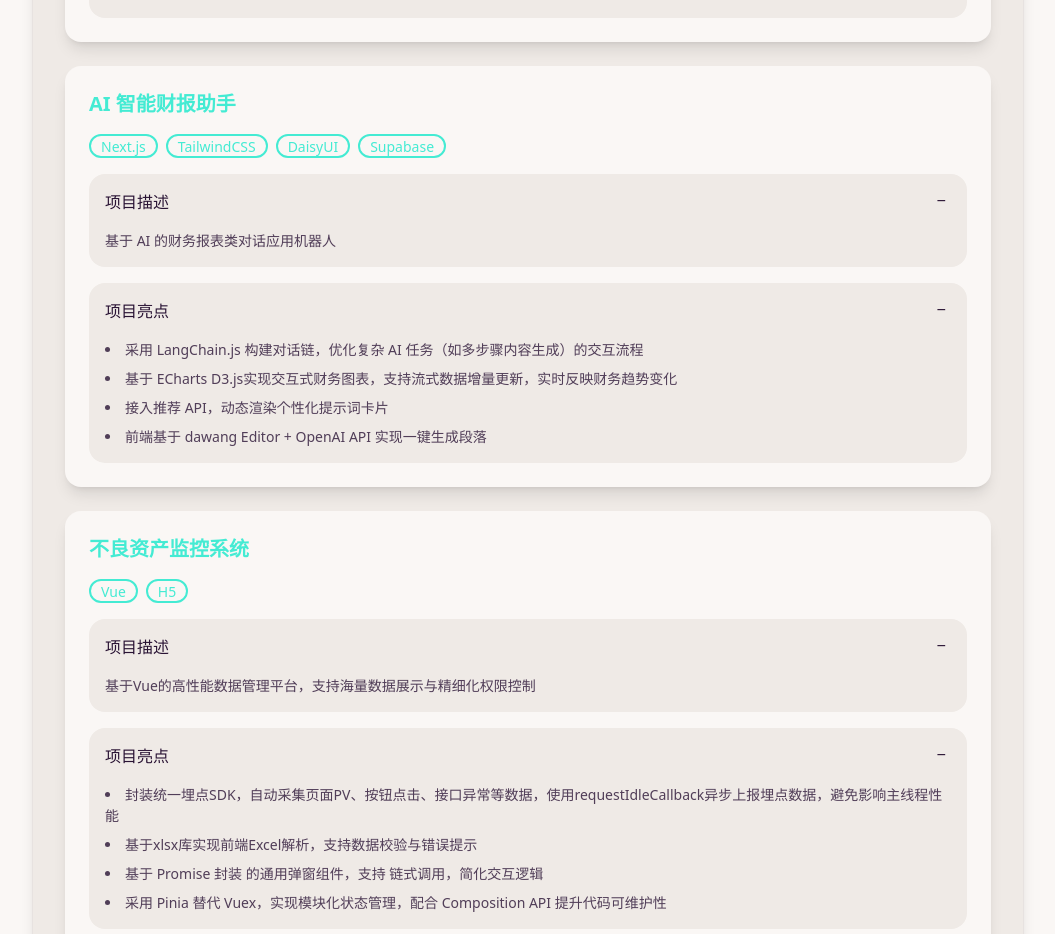
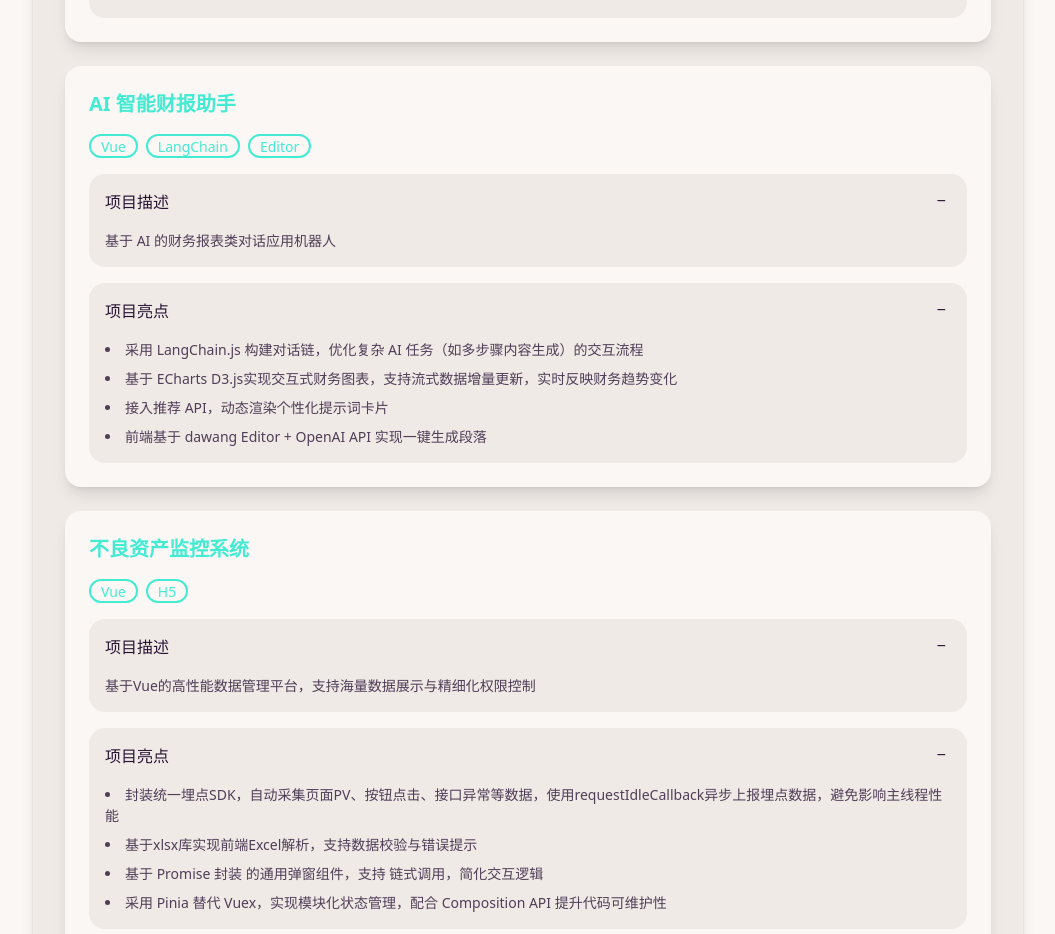
Before and after one commit to jysjys/resume, a Next.js app: page / in a window 1280 px wide. Shown: the part 2080-3014 px from the top of the page, without its empty margins (112-1167 px from the left). Built offline with nearby package versions, Linux system fonts and the light colour scheme.

Commit message:
change ai project badge

```diff
--- a/src/app/page.tsx
+++ b/src/app/page.tsx
@@ -369,7 +369,7 @@ export default function ResumePage() {
             <div className="card-body">
               <h3 className="card-title text-xl font-bold text-primary">AI 智能财报助手</h3>
               <div className="flex flex-wrap gap-2 my-2">
-                {['Next.js', 'TailwindCSS', 'DaisyUI', 'Supabase'].map((tech, index) => (
+                {['Vue', 'LangChain', 'Editor'].map((tech, index) => (
                   <span key={index} className="badge badge-primary badge-outline">{tech}</span>
                 ))}
               </div>
```
